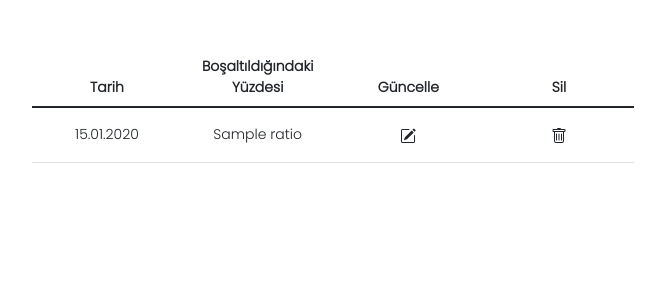
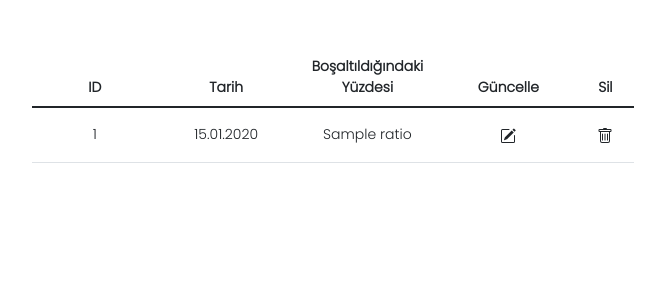
Before and after one commit to canerucal/garbageMonitoring, a Django app: template garbageMonitoring/mainApp/templates/records.html in a window 1280 px wide. Shown: the part 73-373 px from the top of the page, without its empty margins (307-972 px from the left). Run offline with Django 4.2, Linux system fonts and the light colour scheme; the template is opened without the code that fills it: most values are stand-ins (such as "Sample title", 1, 10 or a date in 2020); some libraries are stand-ins or nearby versions.

Commit message:
records edited

```diff
--- a/garbageMonitoring/mainApp/templates/records.html
+++ b/garbageMonitoring/mainApp/templates/records.html
@@ -79,6 +79,7 @@
         <table class="table table-hover text-center align-middle">
           <thead class="sticky-header">
             <tr>
+              <th scope="col">ID</th>
               <th scope="col">Tarih</th>
               <th scope="col">Boşaltıldığındaki Yüzdesi</th>
               <th scope="col">Güncelle</th>
@@ -88,6 +89,7 @@
           <tbody>
             {% for data in filteredList %}
             <tr>
+              <td class="col-md-3">{{data.eventID}}</td>
               <td class="col-md-3">{{data.creationDate|date:"d.m.Y"}}</td>
               <td class="col-md-3">{{data.ratio}}</td>
               <td class="col-md-3">
--- a/garbageMonitoring/mainApp/views.py
+++ b/garbageMonitoring/mainApp/views.py
@@ -76,7 +76,7 @@ def get_ratio(request):
 def AllRecords(request):
     filteredList = garbageLog.objects.filter(
     creationDate__range=[datetime.today() + relativedelta(weeks=-8), datetime.today()]
-    ).order_by('-creationDate')
+    ).order_by('-eventID')
     return render(request, 'records.html', {
         'filteredList': filteredList
     })
```
